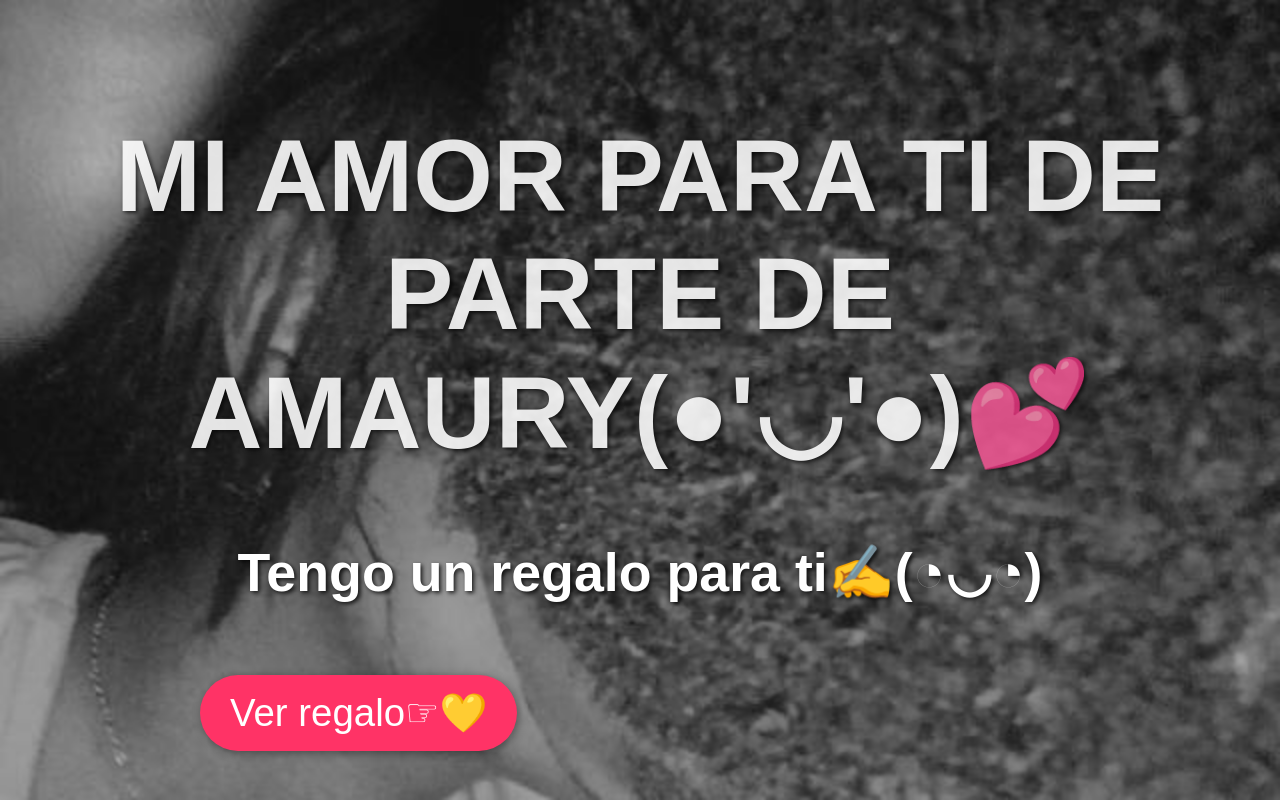
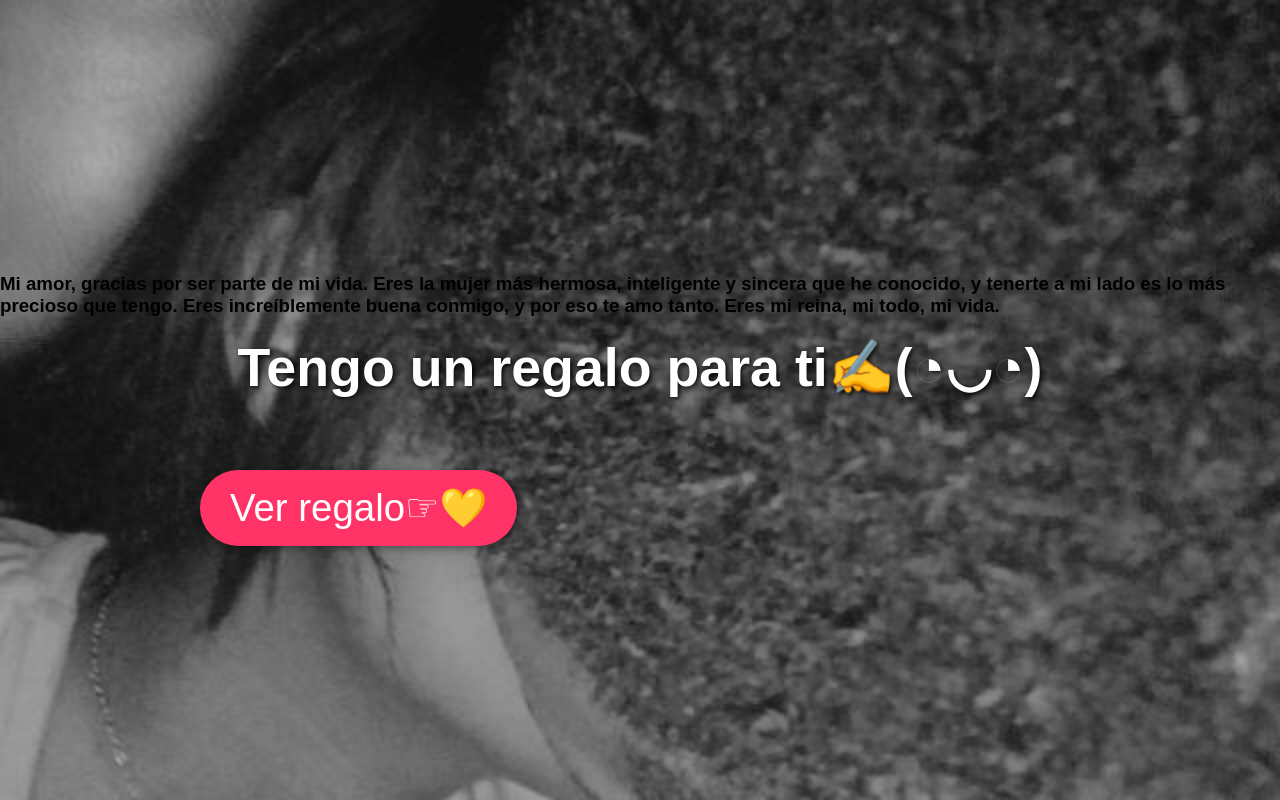
Before and after one commit to AmauryMendoza/AmauryMendoza, a plain HTML site: page index.html in a window 1280 px wide. Shown: the top 800 px of the page. Drawn offline with Linux system fonts and the light colour scheme.

Commit message:
Update index.html

```diff
--- a/index.html
+++ b/index.html
@@ -68,7 +68,7 @@
 </head>
 <body>
     <div>
-        <h1>MI AMOR PARA TI DE PARTE DE AMAURY(●'◡'●)💕</h1>
+        <h3>Mi amor, gracias por ser parte de mi vida. Eres la mujer más hermosa, inteligente y sincera que he conocido, y tenerte a mi lado es lo más precioso que tengo. Eres increíblemente buena conmigo, y por eso te amo tanto. Eres mi reina, mi todo, mi vida.</h3>
         <h2>Tengo un regalo para ti✍(◔◡◔)</h2>
         <button onclick="window.location.href='floress.html'">Ver regalo☞💛</button>
     </div>
```
